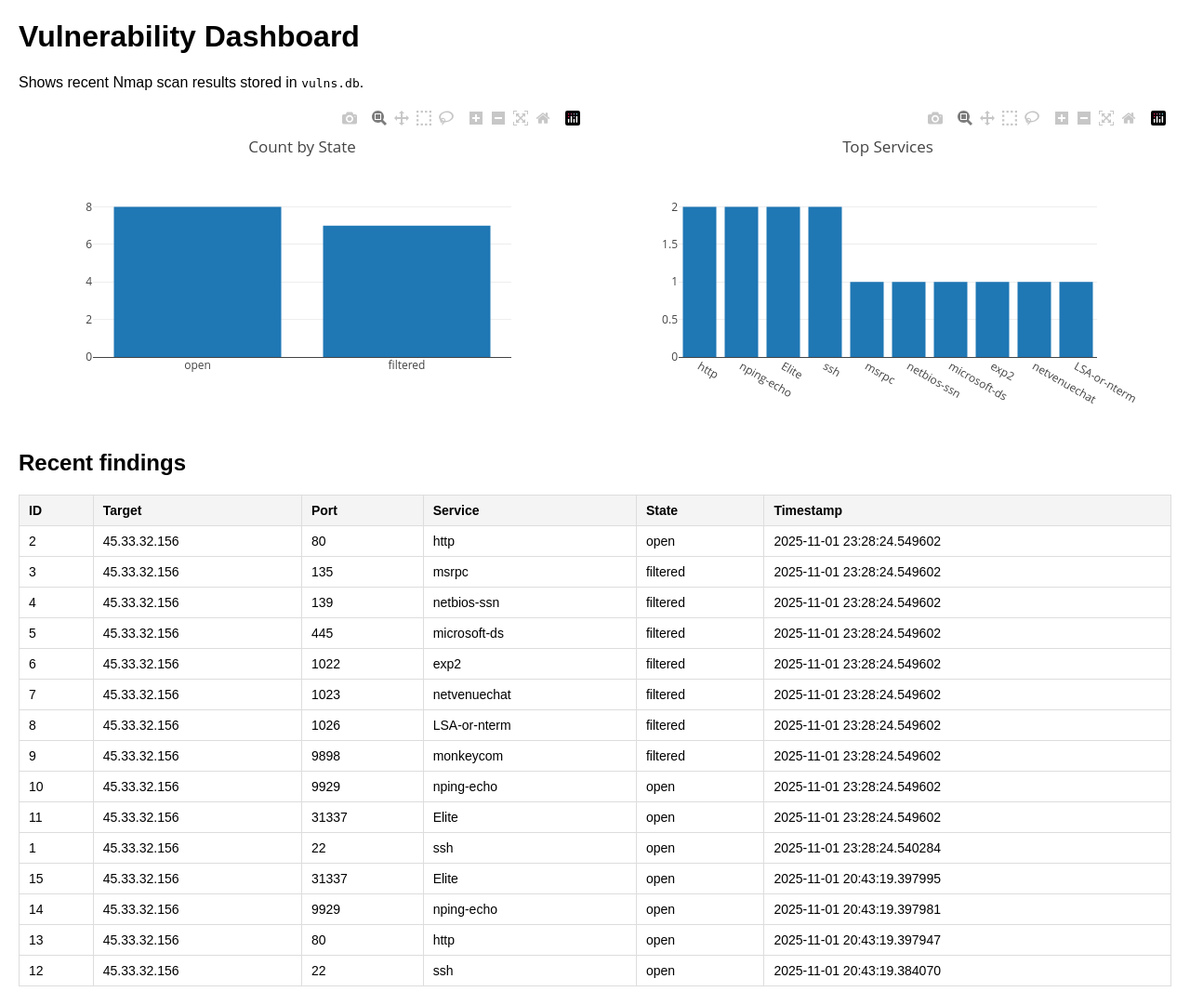
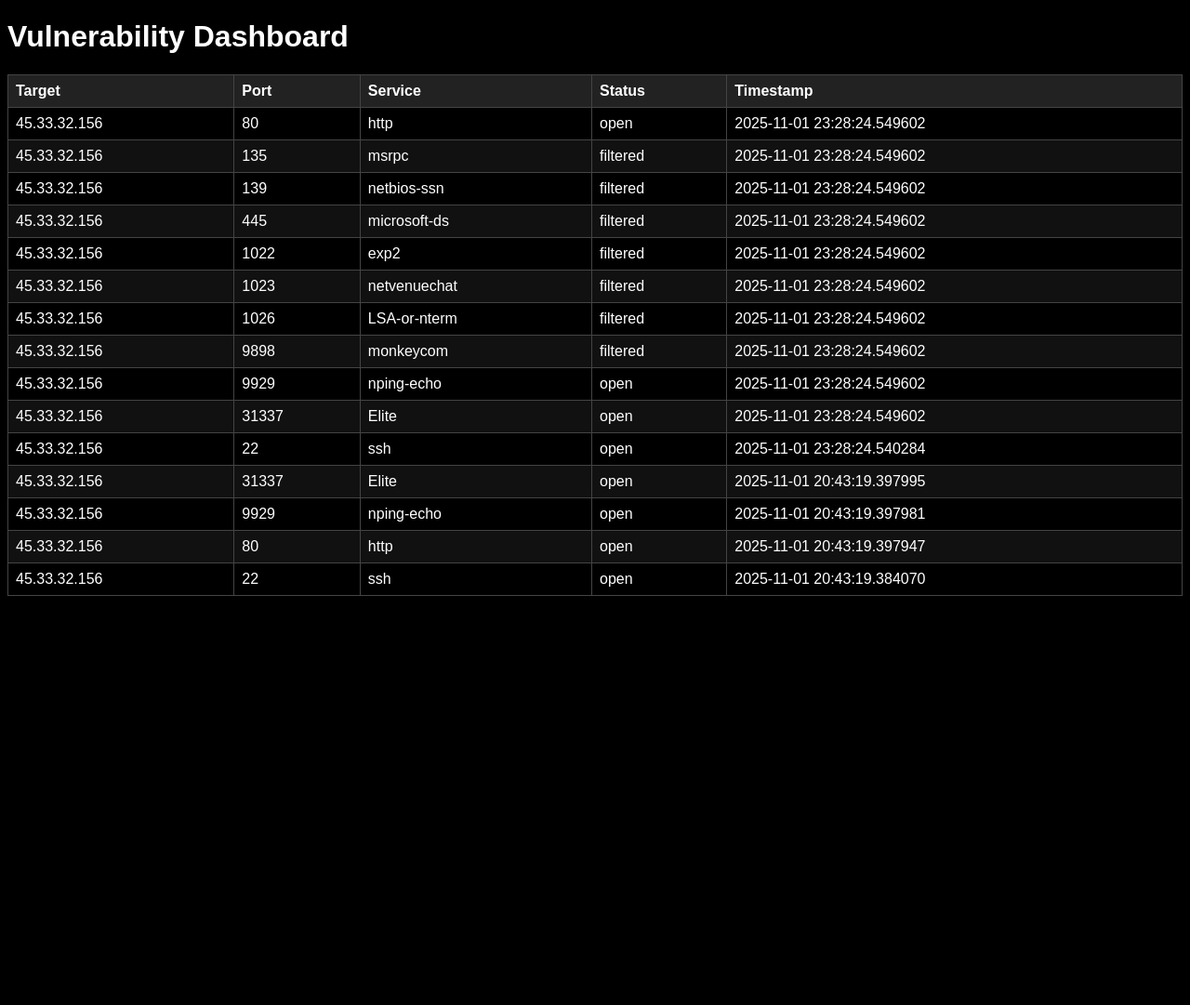
Before and after one commit to securewithmedhavi-ux/vul-dashboard, a Flask app: page / in a window 1280 px wide. Shown: the whole page at 93% size. After the commit the page ends 641 px from the top, so only its background shows below. Run offline with Flask 3, Linux system fonts and the light colour scheme; data comes from the database, SQL or seed files in the repository; some libraries are stand-ins or nearby versions.

Commit message:
updated files

```diff
--- a/templates/index.html
+++ b/templates/index.html
@@ -1,65 +1,52 @@
-<!doctype html>
+<!DOCTYPE html>
 <html>
 <head>
-  <meta charset="utf-8" />
   <title>Vulnerability Dashboard</title>
-  <script src="https://cdn.plot.ly/plotly-latest.min.js"></script>
   <style>
-    body { font-family: Arial, sans-serif; margin: 20px; }
-    table { border-collapse: collapse; width: 100%; margin-top: 12px; }
-    th, td { padding: 8px 10px; border: 1px solid #ddd; text-align: left; font-size: 14px; }
-    th { background: #f4f4f4; }
-    #charts { display:flex; gap: 20px; margin-top: 12px; }
-    .chart { flex: 1; min-width: 300px; height: 350px; }
+    body { background-color: black; color: white; font-family: Arial; }
+    table { width: 100%; border-collapse: collapse; margin-top: 20px; }
+    th, td { border: 1px solid #444; padding: 8px; text-align: left; }
+    th { background-color: #222; }
+    tr:nth-child(even) { background-color: #111; }
   </style>
 </head>
 <body>
   <h1>Vulnerability Dashboard</h1>
-  <p>Shows recent Nmap scan results stored in <code>vulns.db</code>.</p>
-
-  <div id="charts">
-    <div id="stateChart" class="chart"></div>
-    <div id="serviceChart" class="chart"></div>
-  </div>
-
-  <h2>Recent findings</h2>
-  <table id="results">
+  <table id="data-table">
     <thead>
-      <tr><th>ID</th><th>Target</th><th>Port</th><th>Service</th><th>State</th><th>Timestamp</th></tr>
+      <tr>
+        <th>Target</th>
+        <th>Port</th>
+        <th>Service</th>
+        <th>Status</th>
+        <th>Timestamp</th>
+      </tr>
     </thead>
     <tbody></tbody>
   </table>
 
   <script>
-async function fetchData() {
-  const [rowsResp, chartResp] = await Promise.all([
-    fetch('/api/rows'), fetch('/api/chart-data')
-  ]);
-  const rows = await rowsResp.json();
-  const chartData = await chartResp.json();
+    async function loadData() {
+      const res = await fetch('/api/rows');
+      const rows = await res.json();
+      const tbody = document.querySelector('#data-table tbody');
+      tbody.innerHTML = '';
 
-  // fill table
-  const tbody = document.querySelector('#results tbody');
-  tbody.innerHTML = '';
       rows.forEach(r => {
         const tr = document.createElement('tr');
-    tr.innerHTML = `<td>${r.id}</td><td>${r.target}</td><td>${r.port ?? ''}</td><td>${r.service}</td><td>${r.state}</td><td>${r.timestamp}</td>`;
+        tr.innerHTML = `
+          <td>${r.target}</td>
+          <td>${r.port}</td>
+          <td>${r.service}</td>
+          <td>${r.state}</td>
+          <td>${r.timestamp}</td>
+        `;
         tbody.appendChild(tr);
       });
-
-  // state chart (bar)
-  const stateTrace = { x: chartData.state.labels, y: chartData.state.values, type: 'bar' };
-  Plotly.newPlot('stateChart', [stateTrace], { title: 'Count by State' });
-
-  // service chart (bar)
-  const svcTrace = { x: chartData.service.labels, y: chartData.service.values, type: 'bar' };
-  Plotly.newPlot('serviceChart', [svcTrace], { title: 'Top Services' });
     }
 
-fetchData();
-
-// auto-refresh every 60s
-setInterval(fetchData, 60000);
+    loadData();
+    setInterval(loadData, 5000); // refresh every 5 seconds
   </script>
 </body>
 </html>
```
Lines whose indentation alone changed are shown as unchanged.
